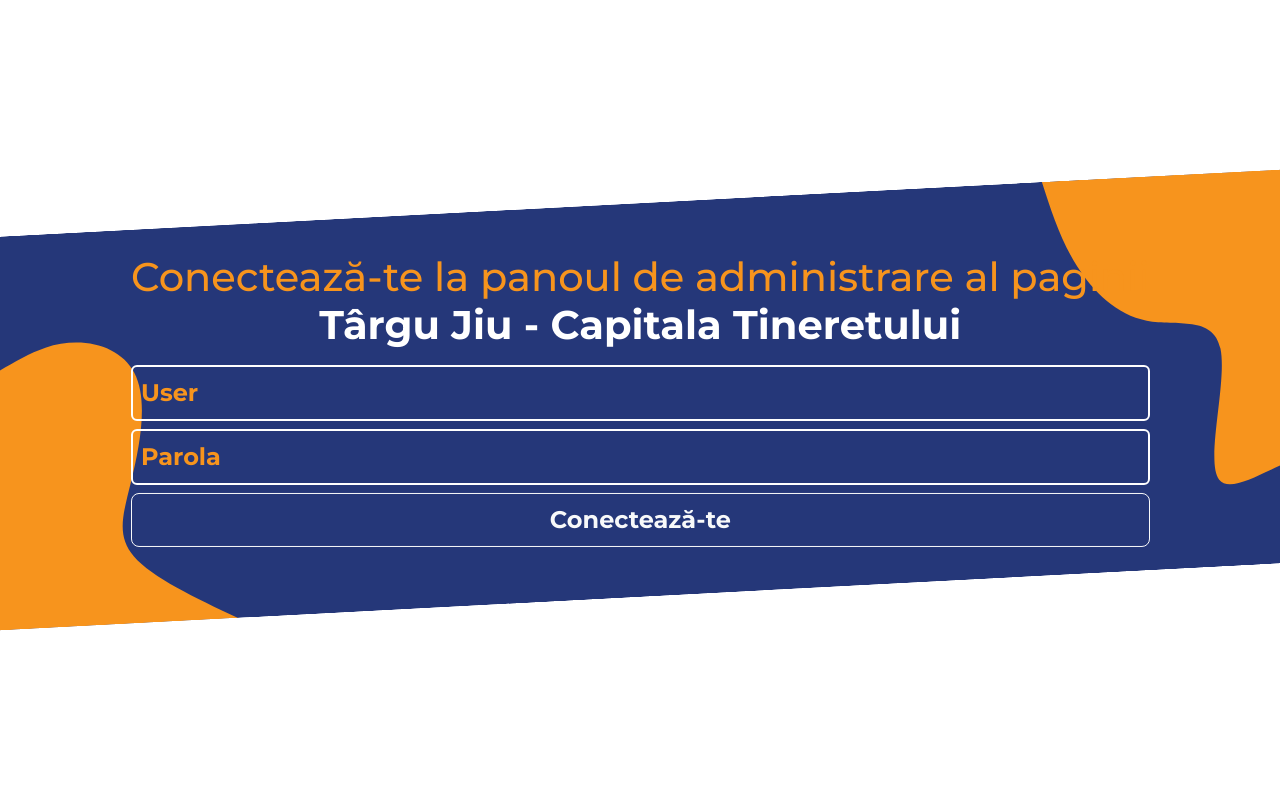
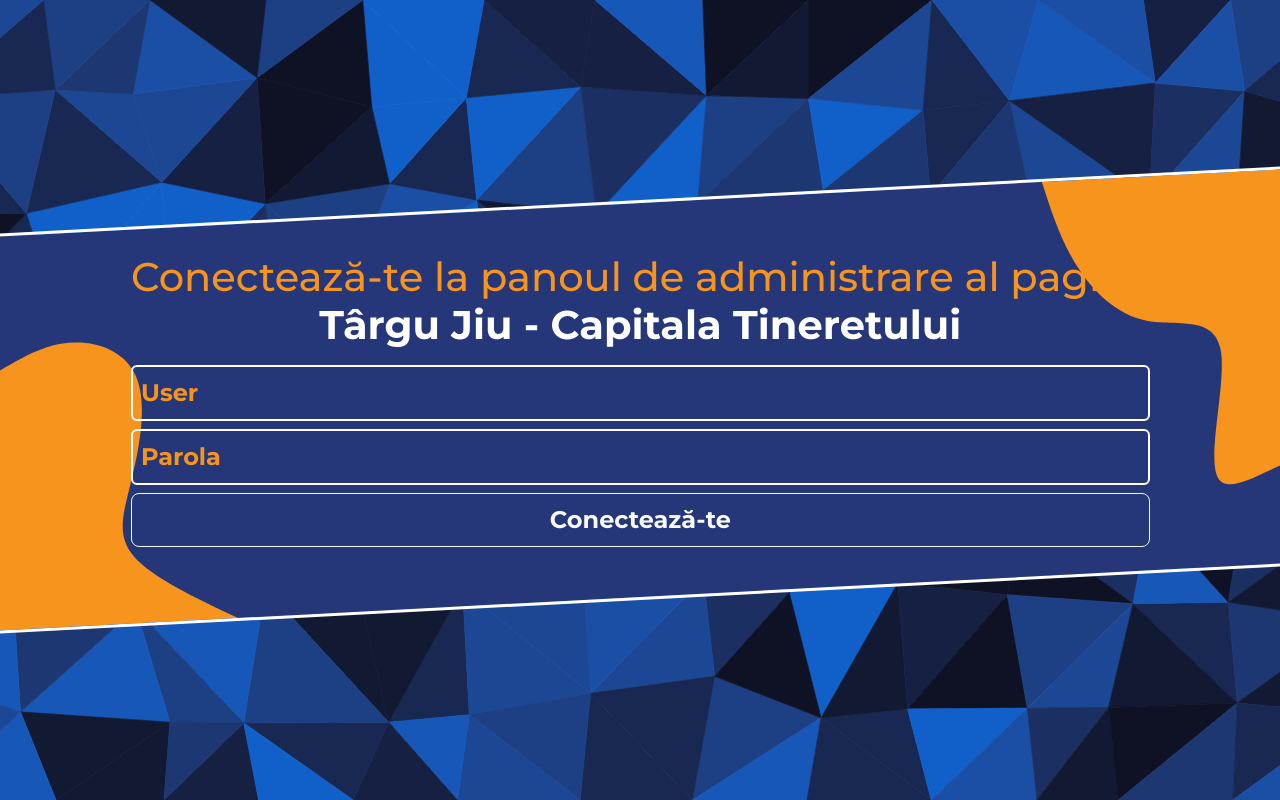
Before and after one commit to andreifrintu/targujiuurl.ro, a PHP site: page /admin/login.php in a window 1280 px wide. Run offline with PHP 8.4, Linux system fonts and the light colour scheme; data that the repository does not hold is empty; a stand-in replaces the project's code that opens the database connection.

Commit message:
login section

```diff
--- a/static/styles.css
+++ b/static/styles.css
@@ -117,6 +117,15 @@ option {
     background-repeat: no-repeat;
     box-shadow: inset 0px 0px 400px 200px rgba(0, 0, 0, .3);
     text-shadow: 0 0 3px var(--galben), 0 0 5px var(--albastru);
+}
+/* Login section */
+.login {
+    height: 100vh;
+    background-image: url('background.svg');
+    background-attachment: fixed;
+    background-position: center;
+    background-repeat: no-repeat;
+    background-size: cover;
 }
 /* Diagonal sections */
 .diagonal {
```
